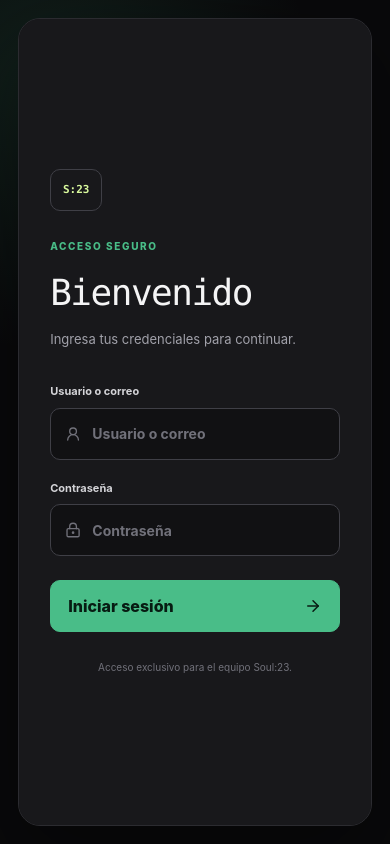
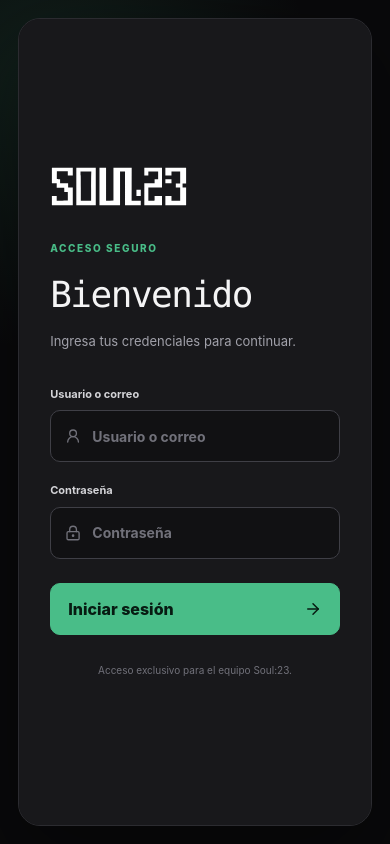
Before and after one commit to marcogll/s23_quote_manager, a Next.js app: page /login in a window 390 px wide. Built offline with nearby package versions, Linux system fonts and the light colour scheme.

Commit message:
fix mobile branding and public callbacks

```diff
--- a/src/app/globals.css
+++ b/src/app/globals.css
@@ -98,7 +98,7 @@ button:focus-visible, input:focus-visible, select:focus-visible, textarea:focus-
 .login-brand-footer { position: relative; z-index: 1; margin: 0; color: #71717a; font-size: 11px; }
 .login-form-panel { display: flex; flex-direction: column; justify-content: center; padding: 56px; background: #18181b; }
 .login-heading { margin-bottom: 34px; }
-.login-mark { display: none; width: 52px; height: 42px; place-items: center; margin-bottom: 28px; border: 1px solid #3f3f46; border-radius: 10px; color: #d9f99d; font-family: var(--font-heading); font-size: 11px; font-weight: 900; }
+.login-mark { display: none; width: 138px; height: auto; margin-bottom: 34px; filter: invert(1); }
 .login-heading h2 { margin: 0; color: #f4f4f5; font-family: var(--font-heading); font-size: 36px; letter-spacing: -1.5px; }
 .login-heading > p:last-child { margin: 10px 0 0; color: #a1a1aa; font-size: 13px; }
 .login-form { display: grid; gap: 20px; }
@@ -118,7 +118,7 @@ button:focus-visible, input:focus-visible, select:focus-visible, textarea:focus-
   .login-shell { min-height: calc(100vh - 36px); grid-template-columns: 1fr; }
   .login-brand-panel { display: none; }
   .login-form-panel { padding: clamp(28px, 8vw, 48px); }
-  .login-mark { display: grid; }
+  .login-mark { display: block; }
 }
 
 @media (prefers-reduced-motion: reduce) {
--- a/src/app/login/page.tsx
+++ b/src/app/login/page.tsx
@@ -42,7 +42,7 @@ export default function LoginPage() {
       <section className="login-shell" aria-labelledby="login-title">
         <div className="login-brand-panel">
           <img
-            src="https://raw.githubusercontent.com/marcogll/mg_data_storage/refs/heads/main/soul23/logo/soul23_logo.svg"
+            src="/soul23_logo.svg"
             alt="Soul:23"
           />
           <div>
@@ -57,7 +57,7 @@ export default function LoginPage() {
 
         <div className="login-form-panel">
           <div className="login-heading">
-            <span className="login-mark" aria-hidden="true">S:23</span>
+            <img className="login-mark" src="/soul23_logo.svg" alt="Soul:23" />
             <p className="login-eyebrow">Acceso seguro</p>
             <h2 id="login-title">Bienvenido</h2>
             <p>Ingresa tus credenciales para continuar.</p>
--- a/src/features/quotes/quote-builder.tsx
+++ b/src/features/quotes/quote-builder.tsx
@@ -603,7 +603,7 @@ export const QuoteBuilder = () => {
   return (
     <main className={`workspace${sidebarCollapsed ? " sidebar-collapsed" : ""}`}>
       <header className="app-header">
-        <div className="brand"><img src="https://raw.githubusercontent.com/marcogll/mg_data_storage/refs/heads/main/soul23/logo/soul23_logo.svg" alt="Soul:23" /><span><b>Cotizaciones</b><small>Marketing & Systems</small></span></div>
+        <div className="brand"><img src="/soul23_logo.svg" alt="Soul:23" /><span><b>Cotizaciones</b><small>Marketing & Systems</small></span></div>
         <div className="header-tools"><button className="history-trigger" onClick={() => setHistoryOpen(true)}><Archive size={16} /> Cotizaciones</button><button className="agent-trigger" onClick={() => setProfileDialog(true)}><span className="profile-avatar">{selectedAgent.name.split(" ").map((part) => part[0]).slice(0, 2).join("")}</span><span><b>{selectedAgent.name}</b><small>{selectedAgent.role}</small></span><ChevronRight size={14} /></button><div className="header-meta"><span>Borrador guardado</span><b>{quoteNumber}</b></div><SessionControls /></div>
       </header>
 
--- a/src/features/quotes/quote-document.tsx
+++ b/src/features/quotes/quote-document.tsx
@@ -25,7 +25,7 @@ type QuoteDocumentProps = {
   displayLineTotal: (line: QuoteLine) => string;
 };
 
-const logoUrl = "https://raw.githubusercontent.com/marcogll/mg_data_storage/refs/heads/main/soul23/logo/soul23_logo.svg";
+const logoUrl = "/soul23_logo.svg";
 
 const DocumentLogo = () => (
   <div className="logo-wrap">
```
Also changed, not shown: public/soul23_logo.svg (added), 1 other file (tests, documents, lock files or other folders).
